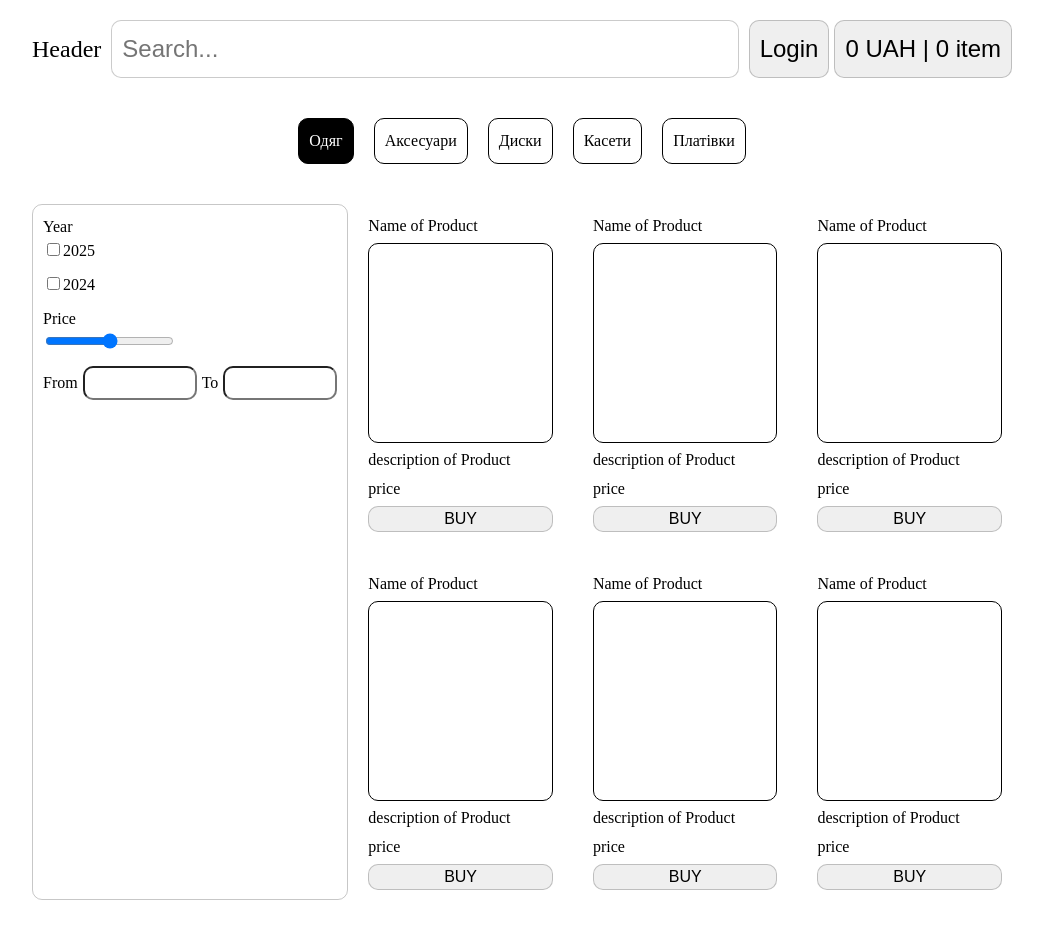
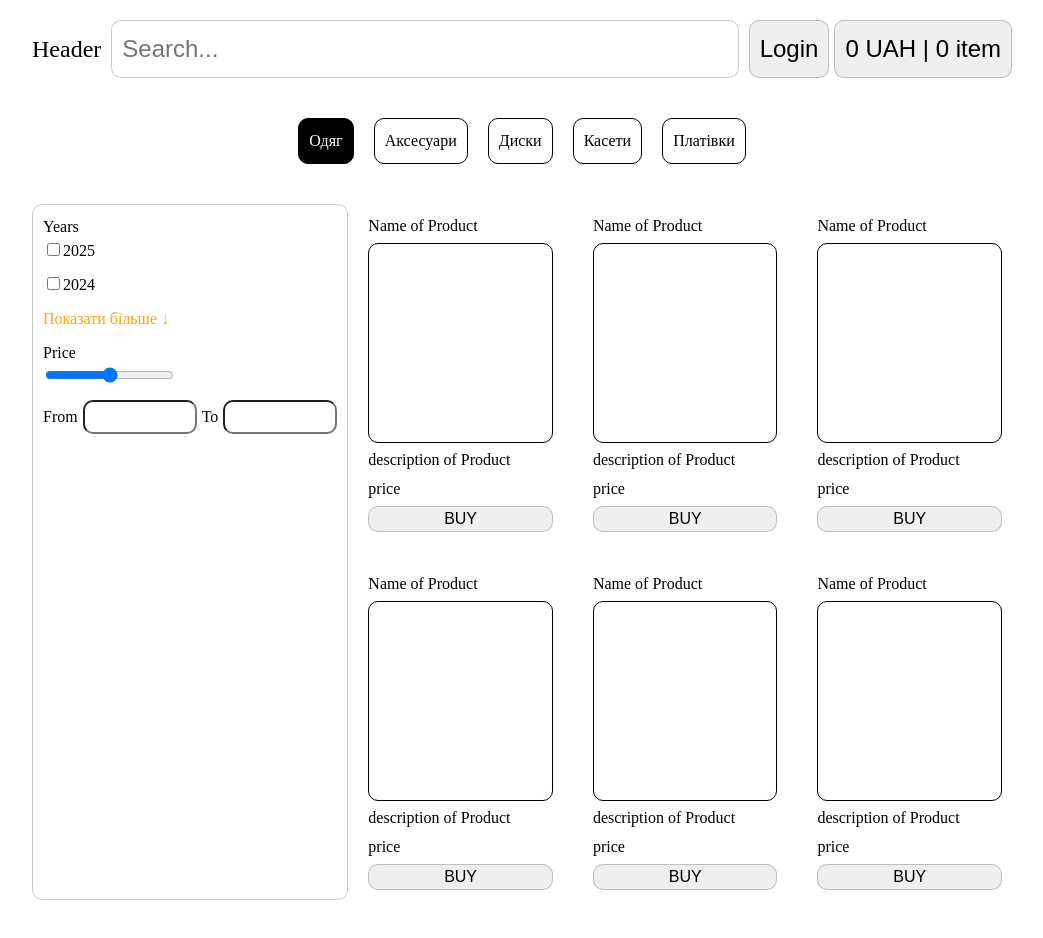
Before and after one commit to kadaedvl/full-shop-rz, a Next.js app: page / in a window 1280 px wide. Shown: the whole page, without its empty margins (118-1161 px from the left). Built offline with nearby package versions, Linux system fonts and the light colour scheme.

Commit message:
fieldset in component with props

```diff
--- /dev/null
+++ b/components/shared/fieldsetList.tsx
@@ -0,0 +1,43 @@
+interface itemsType {
+    id: number;
+    name: string;
+    checked: boolean;
+}
+
+interface FieldsetListProps {
+    title: string;
+    items: itemsType[];
+    maxView: number;
+    setMaxView: Function;
+    setYeartTestValues: Function;
+}
+
+
+
+const FieldsetList: React.FC<FieldsetListProps> = ({ title, items, maxView, setMaxView, setYeartTestValues }) => {
+
+    const onClickOne = (el) => {
+        el.checked = !el.checked
+        setYeartTestValues();
+    }
+    const array = items.slice(0, maxView);
+
+    return (
+        <fieldset className="fieldset">
+            <legend>{title}</legend>
+            {array.map((el) => (
+                <div key={el.id}>
+                    <input type="checkbox" id={el.name} onChange={() => onClickOne(el)} />
+                    <label htmlFor={el.name}>{el.name}</label>
+                </div>
+            ))}
+            {(maxView < items.length)
+                ? <a className="showDetails" onClick={() => setMaxView(items.length)}>Показати більше ↓</a>
+                : <a className="showDetails" onClick={() => setMaxView(2)}>Приховати ↑</a>
+            }
+
+        </fieldset>
+    )
+}
+
+export default FieldsetList;
--- a/components/shared/filtersPanel.css
+++ b/components/shared/filtersPanel.css
@@ -24,3 +24,13 @@
     padding: 5px 10px;
     border-radius: 10px;
 }
+
+.showDetails {
+    color: orange;
+}
+@media(any-hover: hover) {
+    .showDetails:hover {
+        cursor: pointer;
+        text-decoration: underline;
+    }
+}
--- a/components/shared/filtersPanel.tsx
+++ b/components/shared/filtersPanel.tsx
@@ -1,19 +1,58 @@
+import { useState } from 'react';
+import FieldsetList from './fieldsetList';
 import './filtersPanel.css'
 
-const FiltersPanel:React.FC = () => {
+const FiltersPanel: React.FC = () => {
+
+  const [maxView, setMaxView] = useState(2)
+
+  const [yeartTestValues, setYeartTestValues] = useState([
+    {
+      id: 0,
+      name: '2025',
+      checked: false,
+    },
+    {
+      id: 1,
+      name: '2024',
+      checked: false,
+    },
+    {
+      id: 2,
+      name: '2023',
+      checked: false,
+    },
+    {
+      id: 3,
+      name: '2022',
+      checked: false,
+    },
+    {
+      id: 4,
+      name: '2021',
+      checked: false,
+    },
+    {
+      id: 5,
+      name: '2020',
+      checked: false,
+    },
+    {
+      id: 6,
+      name: '2019',
+      checked: false,
+    },])
+  console.log(yeartTestValues)
+
   return (
     <div className="filters-board">
-        <fieldset className="fieldset">
-          <legend>Year</legend>
-          <div>
-            <input type="checkbox" id="new" />
-            <label htmlFor="new">2025</label>
-          </div>
-          <div>
-            <input type="checkbox" id="old" />
-            <label htmlFor="old">2024</label>
-          </div>
-        </fieldset>
+      <FieldsetList
+        title={'Years'}
+        items={yeartTestValues}
+        maxView={maxView}
+        setMaxView={setMaxView}
+        setYeartTestValues= {setYeartTestValues}
+      />
 
       <fieldset className="fieldset">
         <legend>Price</legend>
```
Lines whose indentation alone changed are shown as unchanged.
